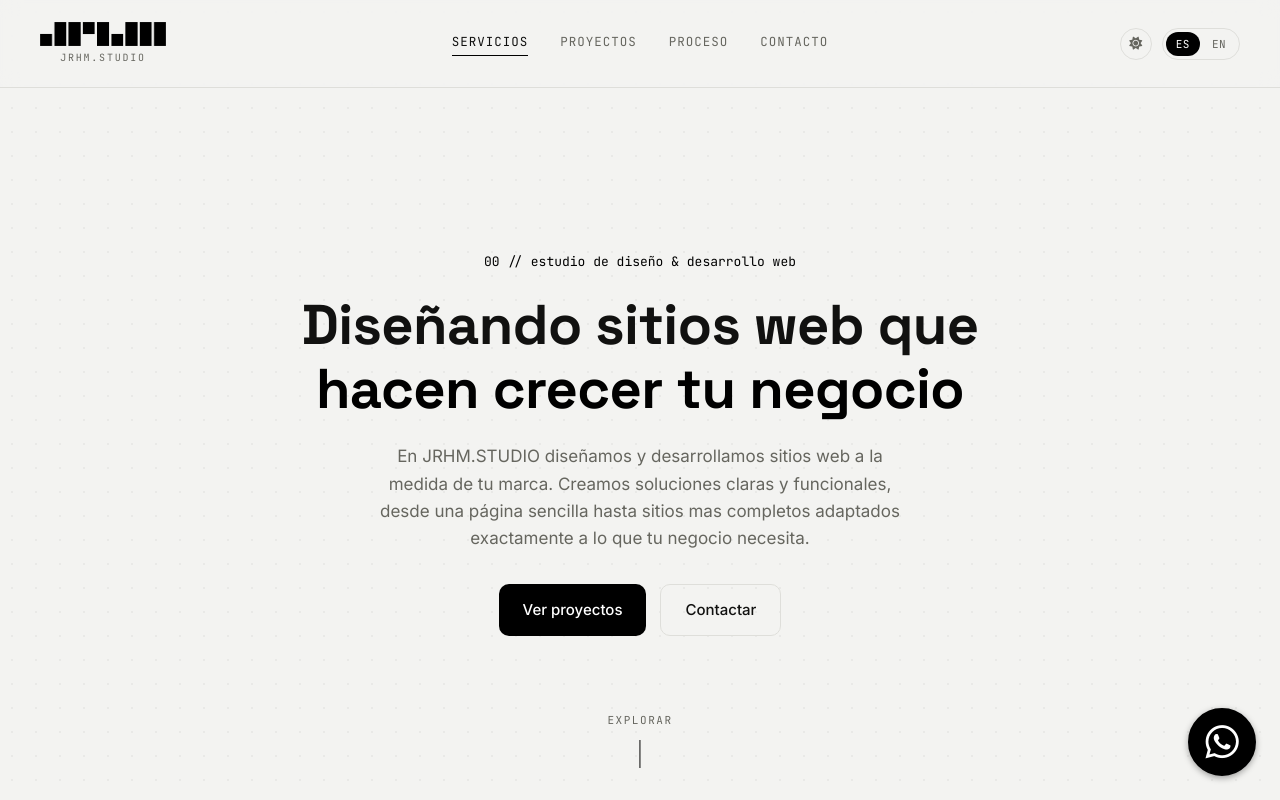
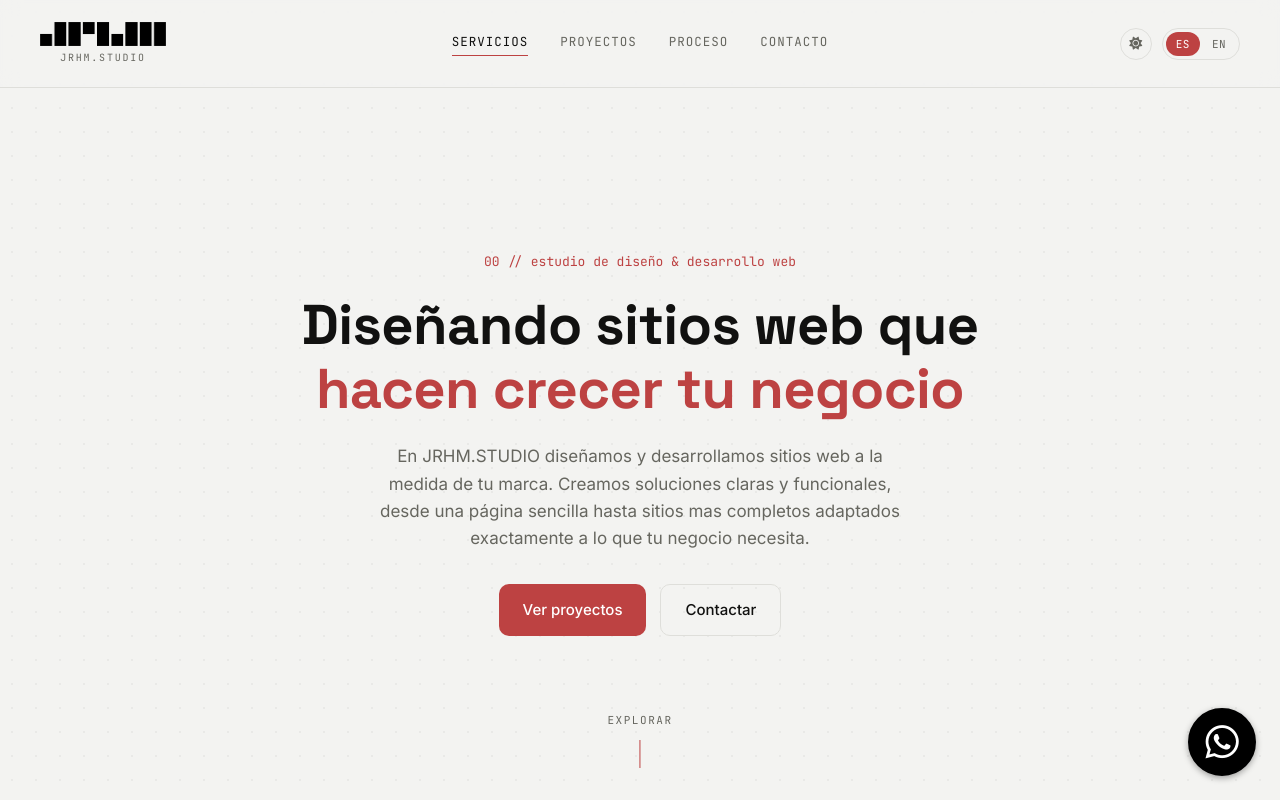
Before and after one commit to RicardoHdzm/jrhmweb, a plain HTML site: page index.html in a window 1280 px wide. Both pictures are taken after a click on the button "Cambiar a modo claro". Shown: the top 800 px of the page. Drawn offline with Linux system fonts and the light colour scheme.

Commit message:
Update style.css

```diff
--- a/style.css
+++ b/style.css
@@ -31,8 +31,8 @@
   --divider: #E5E5E1;
   --text: #111110;
   --text-muted: #66665F;
-  --accent: #000;
-  --accent-hover: #474747;
+  --accent: #bd4242;
+  --accent-hover: #963333;
   --accent-dim: rgba(18, 115, 158, 0.10);
   --accent-contrast: #FFFFFF;
   --dot-color: rgba(0, 0, 0, 0.045);
```
